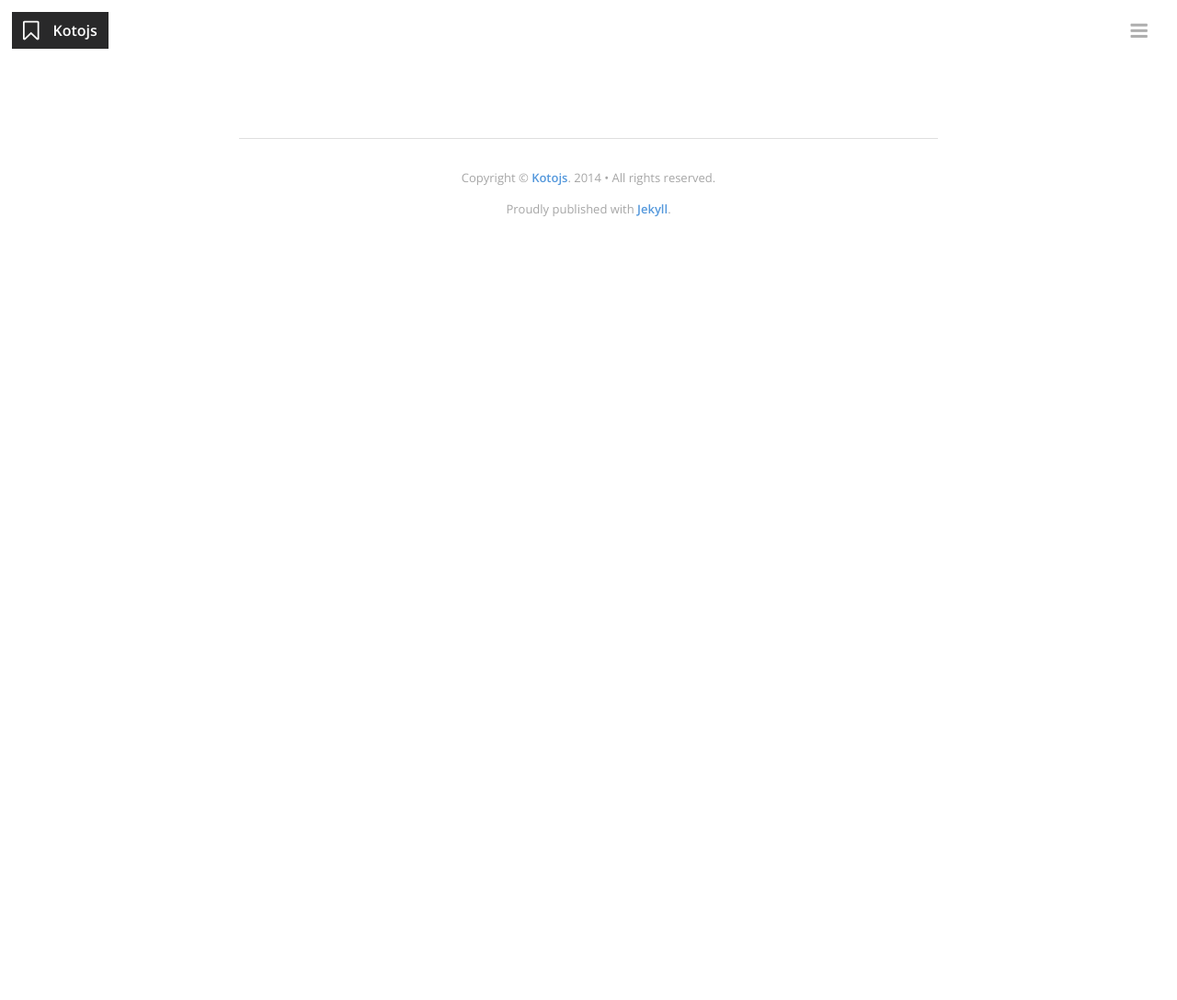
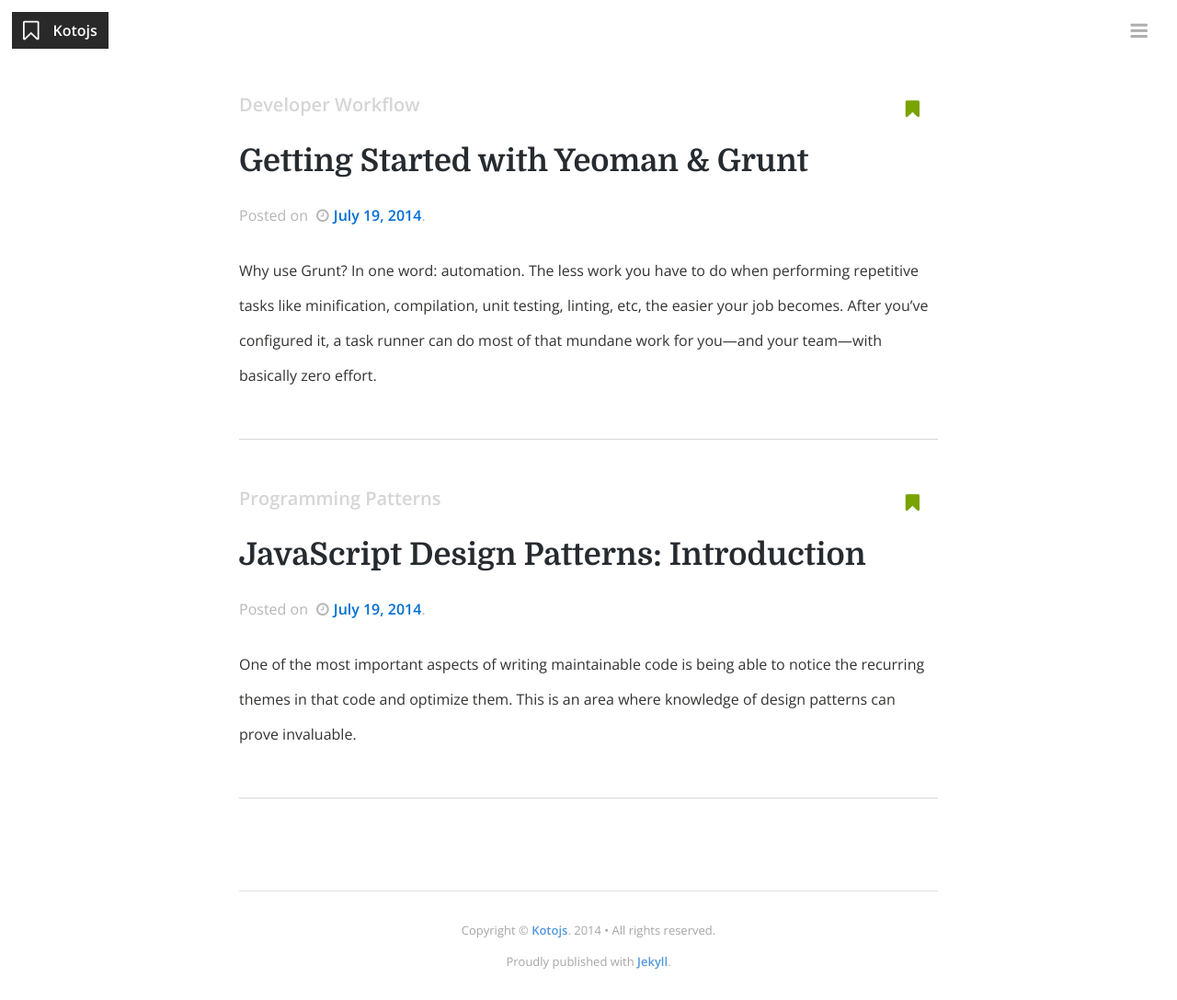
Before and after one commit to kotojs/kotojs, a Jekyll site: the page built from index.html, in a window 1280 px wide. Shown: the whole page at 92% size. Built offline with Jekyll 4.4.1, drawn with Linux system fonts in a browser that asks for light colours; nearby versions of some CDN libraries; the list of posts is cut into pages by our own code; before the commit the page ends 900 px from its top, so only the background shows below that; part of the change alters nothing that is shown.

Commit message:
gettting the site to work

```diff
--- a/_config.yml
+++ b/_config.yml
@@ -4,9 +4,9 @@
 title: 						"Kotojs"
 email: 						"info@kotojs.org"
 description: 				"Kotojs is a charting framework for d3, writtn in ES6"
-baseurl: 					"http://nicksrandall.github.io/kotojs/"
-url: 						"http://nicksrandall.github.io/kotojs/"
-logourl: 					"/assets/img/bloglogo.jpg"
+baseurl: 					"http://kotojs.org"
+url: 						"http://kotojs.org"
+logourl: 					"/assets/img/koto-logo.svg"
 fa-logo: 					"fa-bookmark-o"
 paginate: 					5
 
@@ -16,13 +16,13 @@ author_name: 				"Nick Randall"
 author_url: 				"http://nickrandall.com"
 author_bio: 				"Nick Randall is a front end developer and javascript evangelist. More info is coming soon."
 author_email: 				"nicksrandall@gmail.com"
-author_image: 				"/assets/img/authorimage.jpg"
+author_image: 				"/assets/img/Nick.png"
 
 
 # Social Settings
-twitter_url: 				"http://twitter.com"
+twitter_url: 				"http://twitter.com/kotojs"
 facebook_url: 				"http://facebook.com"
-github_url:  				"http://github.com"
+github_url:  				"http://github.com/nicksrandall/kotojs"
 youtube_url:  				"http://youtube.com"
 dribbble_url:  				"http://dribbble.com"
 googleplus_url: 			"http://google.com/plus"
--- /dev/null
+++ b/_posts/2014-07-19-getting-started-with-yeoman-and-grunt.markdown
@@ -0,0 +1,97 @@
+---
+layout: post
+title:  "Getting Started with Yeoman & Grunt"
+date:   2014-07-19 04:10:49
+categories: Developer Workflow
+banner_image: "/media/desk.jpg"
+featured: true
+comments: true
+---
+
+Why use Grunt? In one word: automation. The less work you have to do when performing repetitive tasks like minification, compilation, unit testing, linting, etc, the easier your job becomes. After you've configured it, a task runner can do most of that mundane work for you—and your team—with basically zero effort.
+
+<!--more-->
+
+> Grunt is a task-based command line build tool for JavaScript projects.
+
+The Grunt ecosystem is huge and it's growing every day. With literally hundreds of plugins to choose from, you can use Grunt to automate just about anything with a minimum of effort. If someone hasn't already built what you need, authoring and publishing your own Grunt plugin to npm is a breeze.
+
+{% include image_caption.html imageurl="/media/gruntjs-1.jpg" title="GruntJS" description="Grunt is built on Node.js, and it’s available as a package via the Node package manager (npm)." %}
+
+## Installing the CLI
+
+** If you're upgrading from Grunt 0.3, please see [Grunt 0.3 Notes](http://gruntjs.com/upgrading-from-0.3-to-0.4#grunt-0.3-notes) **
+
+In order to get started, you'll want to install Grunt's command line interface (CLI) globally. You may need to use sudo (for OSX, *nix, BSD etc) or run your command shell as Administrator (for Windows) to do this.
+
+{% highlight bash %}
+	npm install -g grunt-cli
+{% endhighlight %}
+
+This will put the `grunt` command in your system path, allowing it to be run from any directory.
+
+Note that installing `grunt-cli` does not install the Grunt task runner! The job of the Grunt CLI is simple: run the version of Grunt which has been installed next to a `Gruntfile`. This allows multiple versions of Grunt to be installed on the same machine simultaneously.
+
+## How the CLI Works
+
+Each time grunt is run, it looks for a locally installed Grunt using node's require() system. Because of this, you can run grunt from any subfolder in your project.
+
+If a locally installed Grunt is found, the CLI loads the local installation of the Grunt library, applies the configuration from your Gruntfile, and executes any tasks you've requested for it to run.
+
+To really understand what is happening, read the code. It's very short.
+
+## Working with an existing Grunt project
+
+Assuming that the Grunt CLI has been installed and that the project has already been configured with a package.json and a Gruntfile, it's very easy to start working with Grunt:
+
+1. Change to the project's root directory.
+2. Install project dependencies with npm install.
+3. Run Grunt with grunt.
+
+That's really all there is to it. Installed Grunt tasks can be listed by running grunt --help but it's usually a good idea to start with the project's documentation.
+
+## The Gruntfile
+
+The `Gruntfile.js` or `Gruntfile.coffee` file is a valid JavaScript or CoffeeScript file that belongs in the root directory of your project, next to the `package.json` file, and should be committed with your project source.
+
+A `Gruntfile` is comprised of the following parts:
+
+* The "wrapper" function
+* Project and task configuration
+* Loading Grunt plugins and tasks
+* Custom tasks
+
+### Example Gruntfile
+
+In the following Gruntfile, project metadata is imported into the Grunt config from the project's package.json file and the grunt-contrib-uglify plugin's uglify task is configured to minify a source file and generate a banner comment dynamically using that metadata. When grunt is run on the command line, the uglify task will be run by default.
+
+{% highlight javascript %}
+module.exports = function(grunt) {
+
+	grunt.initConfig({
+		pkg: grunt.file.readJSON('package.json'),
+		uglify: {
+			options: {
+				banner: '/*! <%= pkg.name %> <%= grunt.template.today("yyyy-mm-dd") %> */\n'
+			},
+			build: {
+				src: 'src/<%= pkg.name %>.js',
+				dest: 'build/<%= pkg.name %>.min.js'
+			}
+		}
+	});
+
+};
+{% endhighlight %}
+
+Most Grunt tasks rely on configuration data defined in an object passed to the `grunt.initConfig` method.
+
+In this example, `grunt.file.readJSON('package.json')` imports the JSON metadata stored in `package.json` into the grunt config. Because `<% %>` template strings may reference any config properties, configuration data like filepaths and file lists may be specified this way to reduce repetition.
+
+You may store any arbitrary data inside of the configuration object, and as long as it doesn't conflict with properties your tasks require, it will be otherwise ignored. Also, because this is JavaScript, you're not limited to JSON; you may use any valid JS here. You can even programmatically generate the configuration if necessary.
+
+Like most tasks, the `grunt-contrib-uglify` plugin's uglify task expects its configuration to be specified in a property of the same name. Here, the banner option is specified, along with a single uglify target named build that minifies a single source file to a single destination file.
+
+***
+
+This extract of text has been used as a demonstration of the Astro Ghost Theme. For more information on Grunt, see http://gruntjs.com.
--- /dev/null
+++ b/_posts/2014-07-19-javascript-design-patterns-introduction.markdown
@@ -0,0 +1,74 @@
+---
+layout: post
+title:  "JavaScript Design Patterns: Introduction"
+date:   2014-07-19 04:07:49
+categories: Programming Patterns
+banner_image: "/media/desert.jpg"
+featured: true
+comments: true
+---
+
+One of the most important aspects of writing maintainable code is being able to notice the recurring themes in that code and optimize them. This is an area where knowledge of design patterns can prove invaluable.
+
+<!--more-->
+
+In the first part of this book, we will explore the history and importance of design patterns which can really be applied to any programming language. If you're already sold on or are familiar with this history, feel free to skip to the chapter "What is a Pattern?" to continue reading.
+
+Design patterns can be traced back to the early work of an architect named Christopher Alexander. He would often write publications about his experience in solving design issues and how they related to buildings and towns. One day, it occurred to Alexander that when used time and time again, certain design constructs lead to a desired optimal effect.
+
+In collaboration with Sara Ishikawa and Murray Silverstein, Alexander produced a pattern language that would help empower anyone wishing to design and build at any scale. This was published back in 1977 in a paper titled "A Pattern Language", which was later released as a complete hardcover book.
+
+Some 30 years ago, software engineers began to incorporate the principles Alexander had written about into the first documentation about design patterns, which was to be a guide for novice developers looking to improve their coding skills. It's important to note that the concepts behind design patterns have actually been around in the programming industry since its inception, albeit in a less formalized form.
+
+One of the first and arguably most iconic formal works published on design patterns in software engineering was a book in 1995 called Design Patterns: Elements Of Reusable Object-Oriented Software. This was written by Erich Gamma, Richard Helm, Ralph Johnson and John Vlissides - a group that became known as the Gang of Four (or GoF for short).
+
+The GoF's publication is considered quite instrumental to pushing the concept of design patterns further in our field as it describes a number of development techniques and pitfalls as well as providing twenty-three core Object-Oriented design patterns frequently used around the world today. We will be covering these patterns in more detail in the section "Categories of Design Patterns".
+
+In this book, we will take a look at a number of popular JavaScript design patterns and explore why certain patterns may be more suitable for your projects than others. Remember that patterns can be applied not just to vanilla JavaScript (i.e standard JavaScript code), but also to abstracted libraries such as jQuery or dojo as well. Before we begin, let’s look at the exact definition of a "pattern" in software design.
+
+## What is a Pattern?
+
+A pattern is a reusable solution that can be applied to commonly occurring problems in software design - in our case - in writing JavaScript web applications. Another way of looking at patterns are as templates for how we solve problems - ones which can be used in quite a few different situations.
+
+* **Patterns are proven solutions:** They provide solid approaches to solving issues in software development using proven techniques that reflect the experience and insights the developers that helped define them bring to the pattern.
+* **Patterns can be easily reused:** A pattern usually reflects an out of the box solution that can be adapted to suit our own needs. This feature makes them quite robust.
+* **Patterns can be expressive:** When we look at a pattern there’s generally a set structure and vocabulary to the solution presented that can help express rather large solutions quite elegantly.
+
+## Design Pattern Categorization
+
+In my early experiences of learning about design patterns, I personally found the following table a very useful reminder of what a number of patterns has to offer - it covers the 23 Design Patterns mentioned by the GoF. The original table was summarized by Elyse Nielsen back in 2004 and I've modified it where necessary to suit our discussion in this section of the book.
+
+I recommend using this table as reference, but do remember that there are a number of additional patterns that are not mentioned here but will be discussed later in the book.
+
+### A brief note on classes
+
+Keep in mind that there will be patterns in this table that reference the concept of "classes". JavaScript is a class-less language, however classes can be simulated using functions.
+
+The most common approach to achieving this is by defining a JavaScript function where we then create an object using the new keyword. this can be used to help define new properties and methods for the object as follows:
+
+<div class="container">
+
+{% highlight javascript linenos %}
+function Car( model ) {
+	this.model = model;
+    this.color = "silver";
+    this.year  = "2012";
+    this.getInfo = function () {
+    	return this.model + " " + this.year;
+    };
+}
+{% endhighlight %}
+
+<div class="reference">
+<strong>Code Annotation</strong>
+<p>This is an example of a code annotation in Astro.</p>
+</div>
+</div>
+
+***
+
+This extract of text has been used as a demonstration of the Astro Ghost Theme.
+
+Copyright © [Addy Osmani](http://addyosmani.com/) 2013.
+
+Learning JavaScript Design Patterns is released under a [Creative Commons Attribution-Noncommercial-No Derivative Works 3.0](http://creativecommons.org/licenses/by-nc-nd/3.0/) unported license. It is available for purchase via [O'Reilly Media](http://www.oreilly.com/) but will remain available for both free online and as a physical (or eBook) purchase for readers wishing to support the project.
--- a/contact.md
+++ b/contact.md
@@ -5,6 +5,6 @@ permalink: /contact/
 comments: false
 ---
 
-The documentation included provides all the information needed to get the theme installed and customized. However, if you have any questions you can email support@ecko.me, and we will be happy to help.
+[![Join the chat at https://gitter.im/nicksrandall/kotojs](https://badges.gitter.im/Join%20Chat.svg)](https://gitter.im/nicksrandall/kotojs?utm_source=badge&utm_medium=badge&utm_campaign=pr-badge&utm_content=badge)
 
 If you have any bug reports, or feature requests, please let us know!
```
Also changed, not shown: assets/img/Nick.png (added), assets/img/authorimage.jpg (deleted), assets/img/bloglogo.jpg (deleted), assets/img/koto-logo.svg (added).
